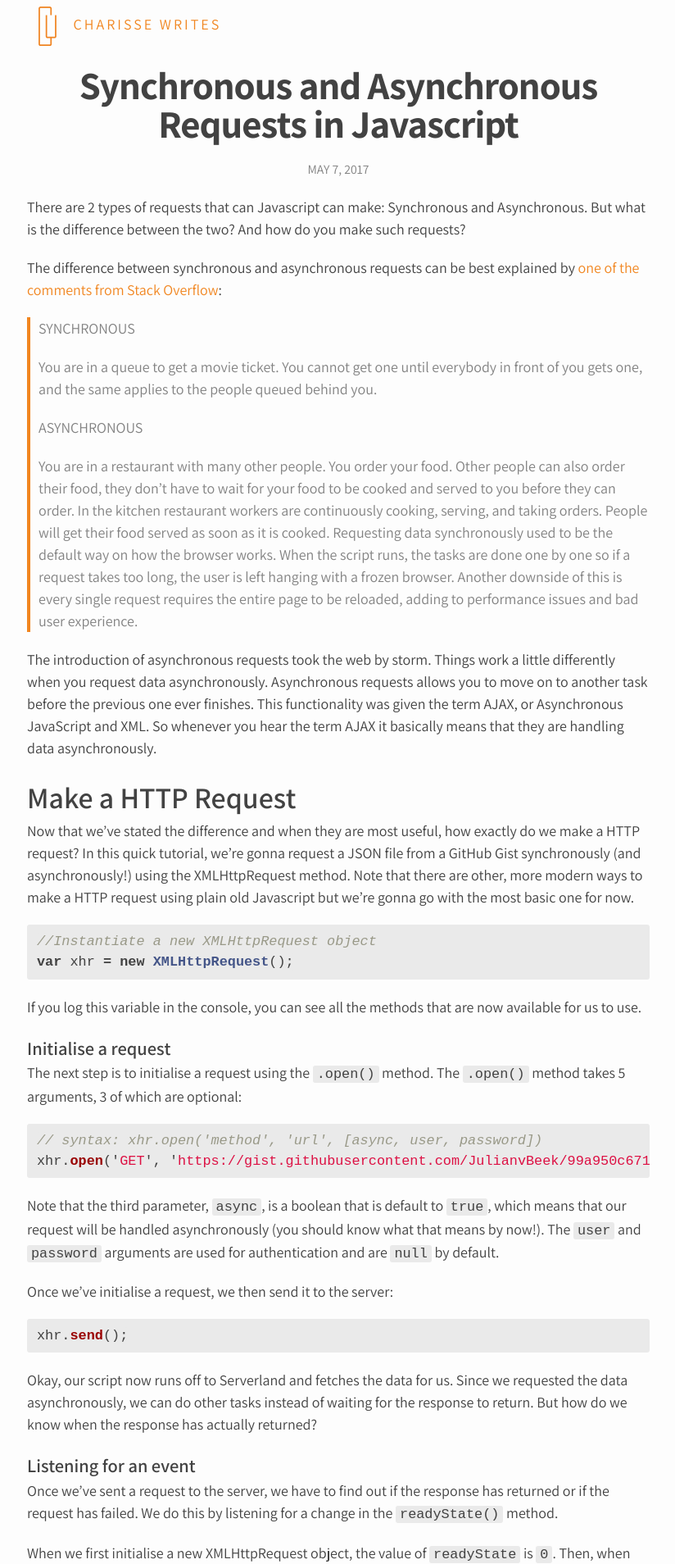
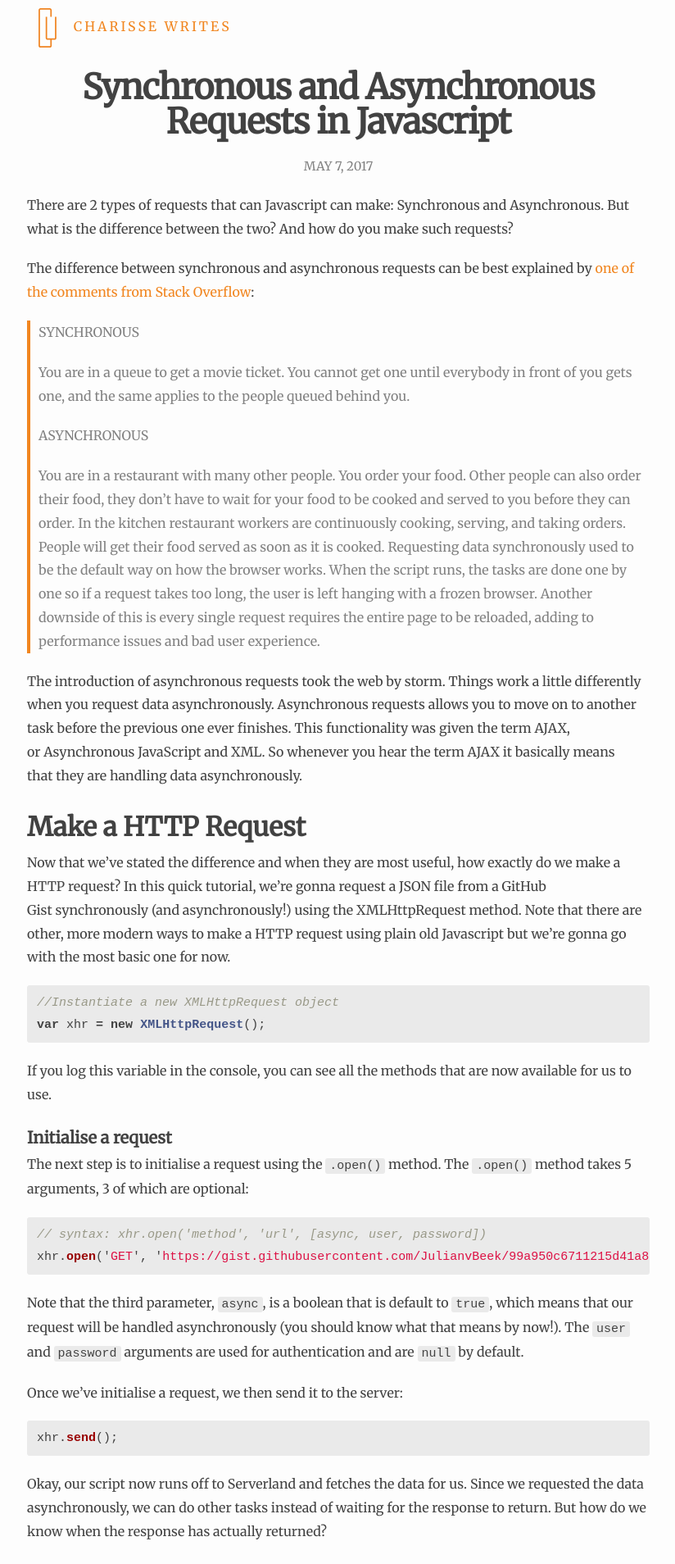
Before and after one commit to charisseysabel/chysbl-blog, a Jekyll site: the page built from _posts/2017-05-07-sync-and-async-requests.markdown, in a window 1280 px wide. Shown: the top 1908 px of the page at 82% size, without its empty margins (227-1051 px from the left). Built offline with Jekyll 4.4.1, drawn with Linux system fonts in a browser that asks for light colours.

Commit message:
style(minima) Add a couple new variables

```diff
--- a/_sass/minima.scss
+++ b/_sass/minima.scss
@@ -1,15 +1,18 @@
 @charset "utf-8";
 @import url('https://fonts.googleapis.com/css?family=Assistant:400,600,700');
+@import url('https://fonts.googleapis.com/css?family=Merriweather');
 
-$base-font-family: "Assistant","Helvetica Neue", Helvetica, Arial, sans-serif !default;
-$base-font-size:   18px !default;
+$highlight-font: "Assistant","Helvetica Neue", Helvetica, Arial, sans-serif !default;
+$base-font-family: "Merriweather", serif !default;
+$base-font-size:   16px !default;
 $base-font-weight: 400 !default;
 $semi-bold: 600;
 $bold: 700;
-$small-font-size:  $base-font-size * 0.875 !default;
-$base-line-height: 1.5 !default;
+$small-font-size:  15px !default;
+$base-line-height: 1.8 !default;
 
 $spacing-unit:     20px !default;
+$main-column: 100px !default;
 
 $text-color:       #424242 !default;
 $background-color: #fdfdfd !default;
```
